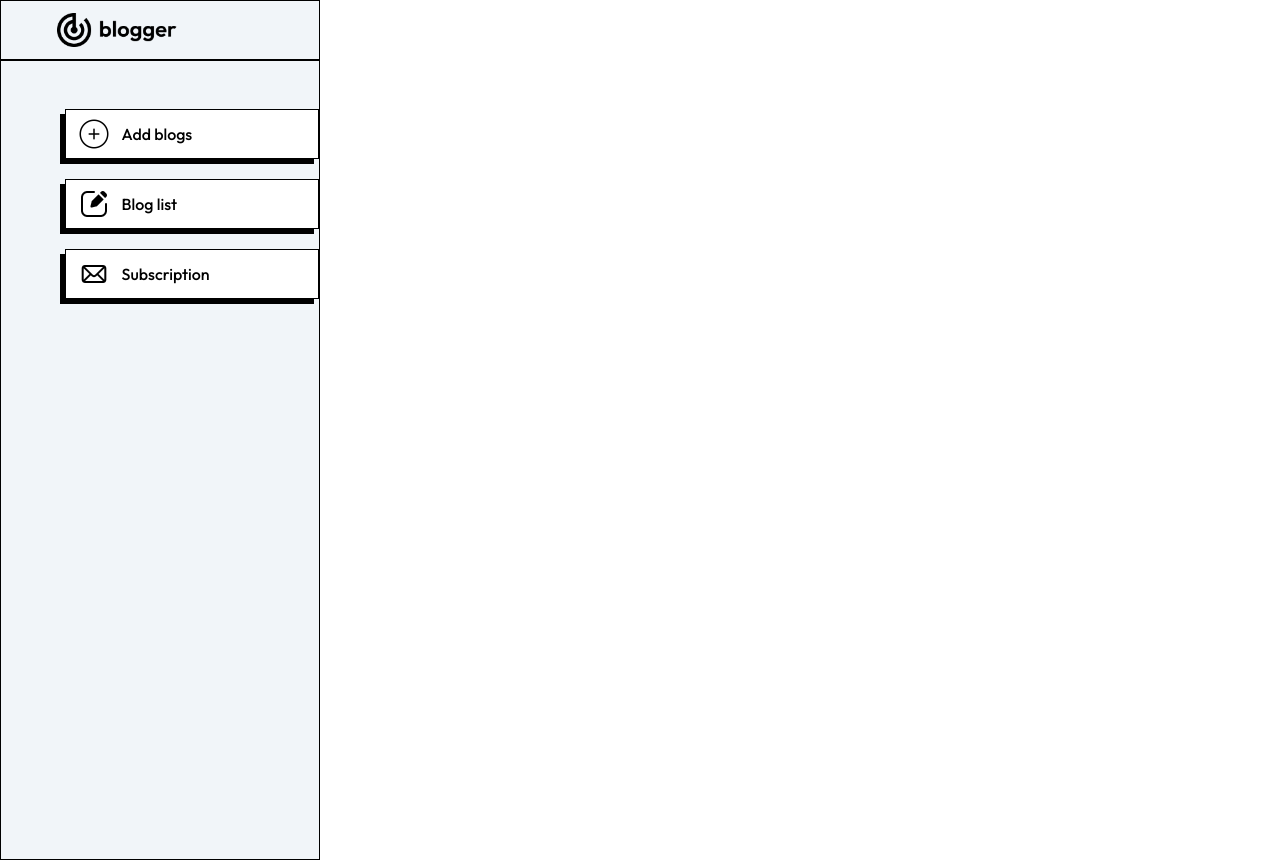
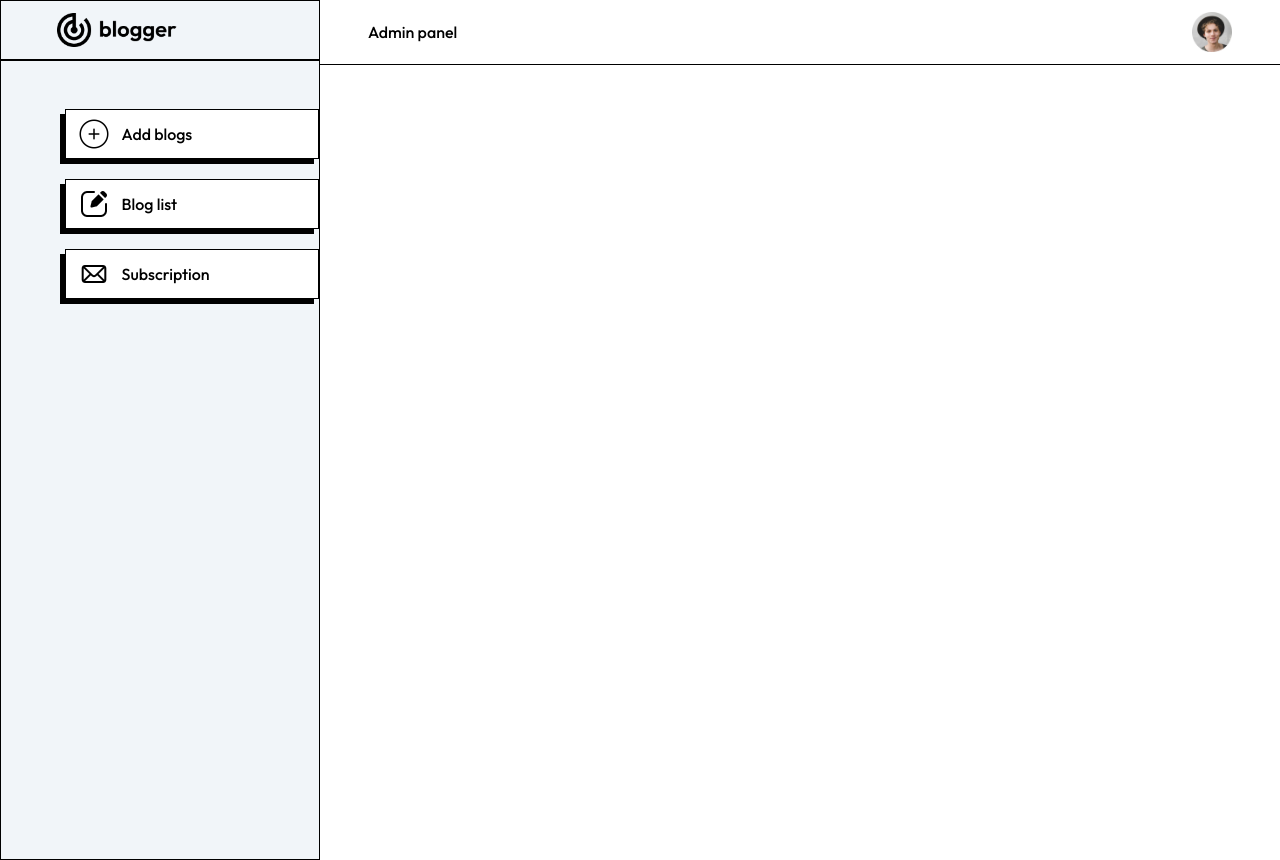
Before and after one commit to Nirosh-Edirisinghe/next-blog-app, a Next.js app: page /admins/addProduct in a window 1280 px wide. Built offline with nearby package versions, Linux system fonts and the light colour scheme.

Commit message:
change layout of the admin page

```diff
--- a/app/admins/layout.jsx
+++ b/app/admins/layout.jsx
@@ -1,12 +1,21 @@
+import { assets } from "@/assets/assets";
 import SlideBar from "@/Components/AdminComponents/SlideBar";
+import Image from "next/image";
 
-export default function Layout({children}){
-  return(
+export default function Layout({ children }) {
+  return (
     <>
       <div className="flex">
-        <SlideBar/>
+        <SlideBar />
+        <div className="flex flex-col w-full">
+          <div className="flex items-center justify-between w-full py-3 max-h-[600px] px-12 border-b border-black">
+            <h3 className="font-medium">Admin panel</h3>
+            <Image src={assets.profile_icon} width={40} alt="profile" />
+          </div>
+          {children}
+        </div>
       </div>
-      {children}
+
     </>
   )
 }
```
